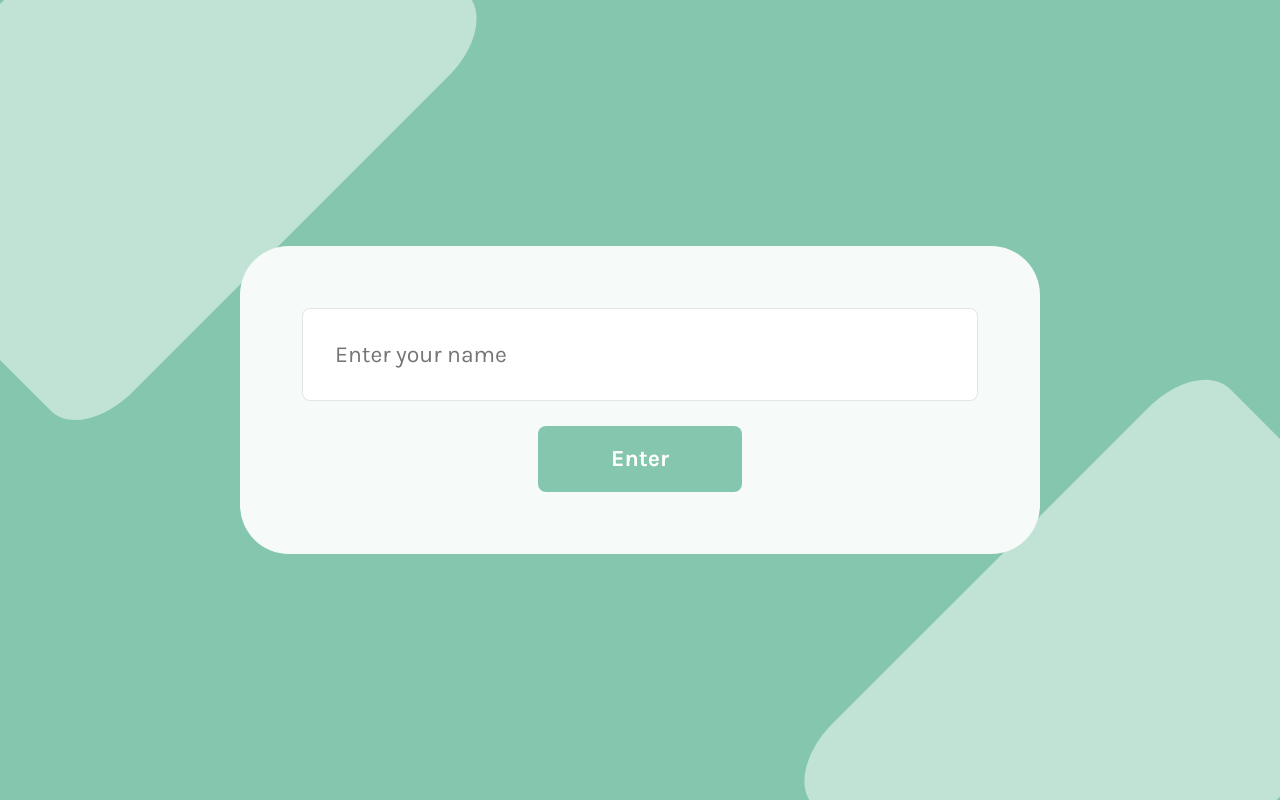
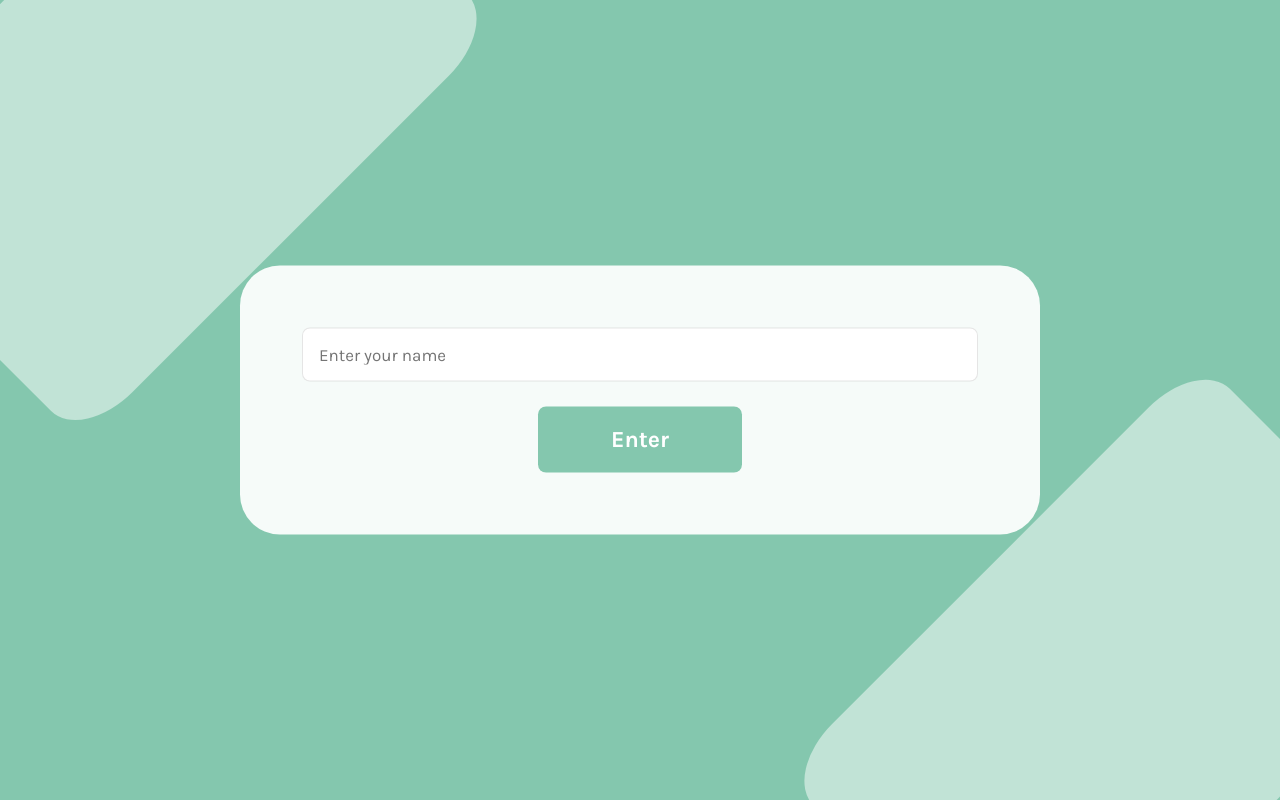
Before and after one commit to MuhammadjonRahimov/simple-messaging-app, a React (Create React App) app in the folder client/: page / in a window 1280 px wide. Built offline with nearby package versions, Linux system fonts and the light colour scheme.

Commit message:
improved some code|

```diff
--- a/client/src/pages/home/Home.jsx
+++ b/client/src/pages/home/Home.jsx
@@ -1,6 +1,8 @@
 import styles from './Home.module.scss';
+
 import { useForm } from 'react-hook-form';
 import { useNavigate } from 'react-router-dom';
+import { login_inputs } from '../../utils/inputs';
 
 import Button from '../../components/UI/button/Button';
 
@@ -10,11 +12,12 @@ const errorMessage = "Name should include only letters.";
 function Home() {
 	const navigate = useNavigate();
 
-	async function submit(data) {
-		const nameFieldChars = watch('name').split("");
+	async function submit() {
+		const nameFieldChars = watch('name').replaceAll(/\s/g, '').split("");
 		const allLetters = nameFieldChars.every(char => letterRegex.test(char));
-		if (allLetters) {
-			navigate(`/messages/${data.name.trim()}`);
+
+		if (allLetters && nameFieldChars.length > 1) {
+			navigate(`/messages/${nameFieldChars.join("")}`);
 		} else {
 			setError('name', { type: "custom", message: errorMessage });
 		}
@@ -24,28 +27,14 @@ function Home() {
 		mode: "onSubmit",
 	});
 
-	const inputs = [
-		{
-			name: 'name',
-			type: 'text',
-			placeholder: "Enter your name",
-			validation: {
-				required: "Name is required",
-				minLength: {
-					value: 2,
-					message: "You should include at least two chars",
-				},
 
-			}
-		},
-	];
 
 	return (
 		<form
 			onSubmit={handleSubmit(submit)}
 			className={styles.form}
 		>
-			{inputs.map(input =>
+			{login_inputs.map(input =>
 				<label key={input.name}>
 					<input
 						type={input.type}
--- a/client/src/pages/home/Home.module.scss
+++ b/client/src/pages/home/Home.module.scss
@@ -3,45 +3,39 @@
 	top: 50%;
 	left:50%;
 	transform:translate(-50%, -50%);
-
 	width: 90%;
 	max-width:800px;
-
 	background-color: #F6FBF9;
-	border-radius:29px;
-	@media(min-width:767px) {
-		border-radius:49px;
-	}
+	border-radius:20px;
+	padding:31px;
 	display: flex;
 	flex-direction:column;
-
-	padding:31px;
-		@media(min-width:991px) {
-			padding:62px;
-		}
 		input {
 			width: 100%;
 			border: 1.5px solid rgba(0, 0, 0, 0.1);
 			padding:16px;
-
-			@media(min-width:767px) {
-				padding:32px;
-			}
 		}
 		input,button{
 			line-height: calc(20/23);
 			border-radius:8px;
 			font-size: 17px;
-			@media(min-width:767px) {
+		}
+		& > button {
+			align-self: center;
+		}
+		& > *:not(:last-child) {
+			margin-bottom:25px;
+		}
+		@media(min-width:991px) {
+				padding:62px;
+		}
+		@media(min-width:767px) {
+			border-radius:40px;
+			.input{
+				padding:32px;
+			}
+			.input,button{
 				font-size: 23px;
 			}
 		}
-
-		& > button {
-			align-self: center;
-		}
-
-		& > *:not(:last-child) {
-			margin-bottom:25px;
-		}
 	}
```
